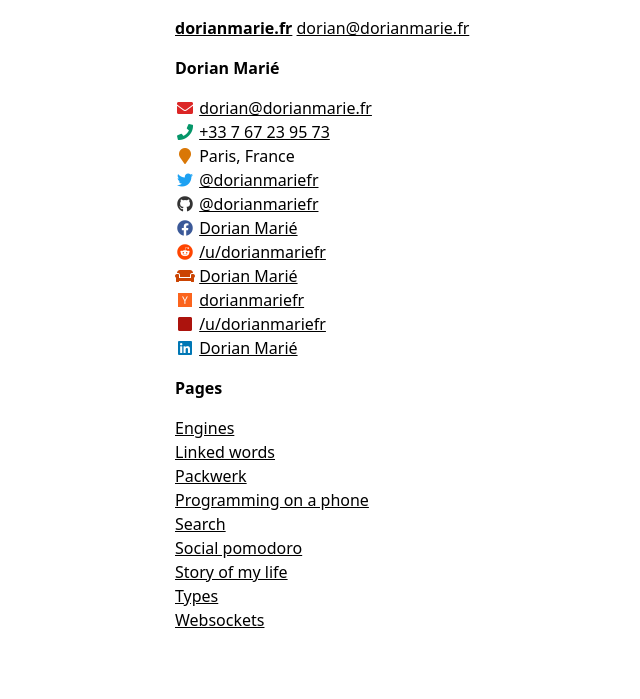
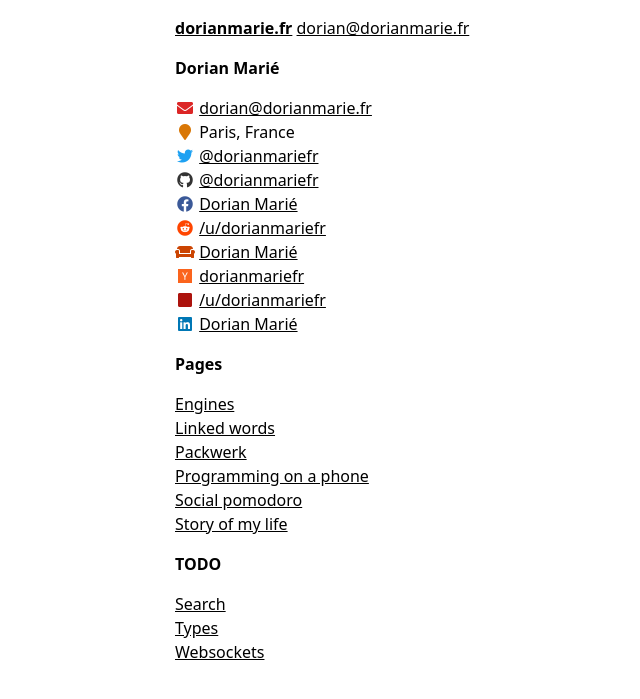
Before and after one commit to dorianmariefr/dorianmarie.fr-old, a Jekyll site: the page built from index.md, in a window 1280 px wide. Shown: the top 699 px of the page, without its empty margins (257-897 px from the left). Built offline with Jekyll 4.4.1, drawn with Linux system fonts in a browser that asks for light colours; our own code applies the rules of GitHub Pages for plain Markdown files.

Commit message:
todo and remove phone number

```diff
--- a/index.md
+++ b/index.md
@@ -3,7 +3,6 @@ title: Dorian Marié
 ---
 
 <ul><li><i class="fas fa-envelope fa-fw text-red-600"></i> <a href="mailto:dorian@dorianmarie.fr">dorian@dorianmarie.fr</a></li>
-<li><i class="fas fa-phone fa-fw text-green-600"></i> <a href="tel:+33767239573">+33 7 67 23 95 73</a></li>
 <li><i class="fas fa-map-marker fa-fw text-yellow-600"></i> Paris, France</li>
 <li><i class="fab fa-twitter fa-fw text-twitter"></i> <a href="https://twitter.com/dorianmariefr">@dorianmariefr</a></li>
 <li><i class="fab fa-github fa-fw text-github"></i> <a href="https://github.com/dorianmariefr">@dorianmariefr</a></li>
@@ -18,7 +17,7 @@ title: Dorian Marié
 
 <ul>
 {% for page in site.pages %}
-{% if page.title and page.url != "/" and page.hidden != true %}
+{% if page.title and page.url != "/" and page.hidden != true and page.todo != true %}
 <li>
 <a href="{{ page.url }}">
 {{ page.title }}
@@ -27,3 +26,17 @@ title: Dorian Marié
 {% endif %}
 {% endfor %}
 </ul>
+
+<h2>TODO</h2>
+
+<ul>
+{% for page in site.pages %}
+{% if page.todo == true %}
+<li>
+<a href="{{ page.url }}">
+{{ page.title }}
+</a>
+</li>
+{% endif %}
+{% endfor %}
+</ul>
```
Also changed, not shown: search.md (+1 -2 lines), types.md (+1 -0 lines), websockets.md (+1 -0 lines), README.md.
